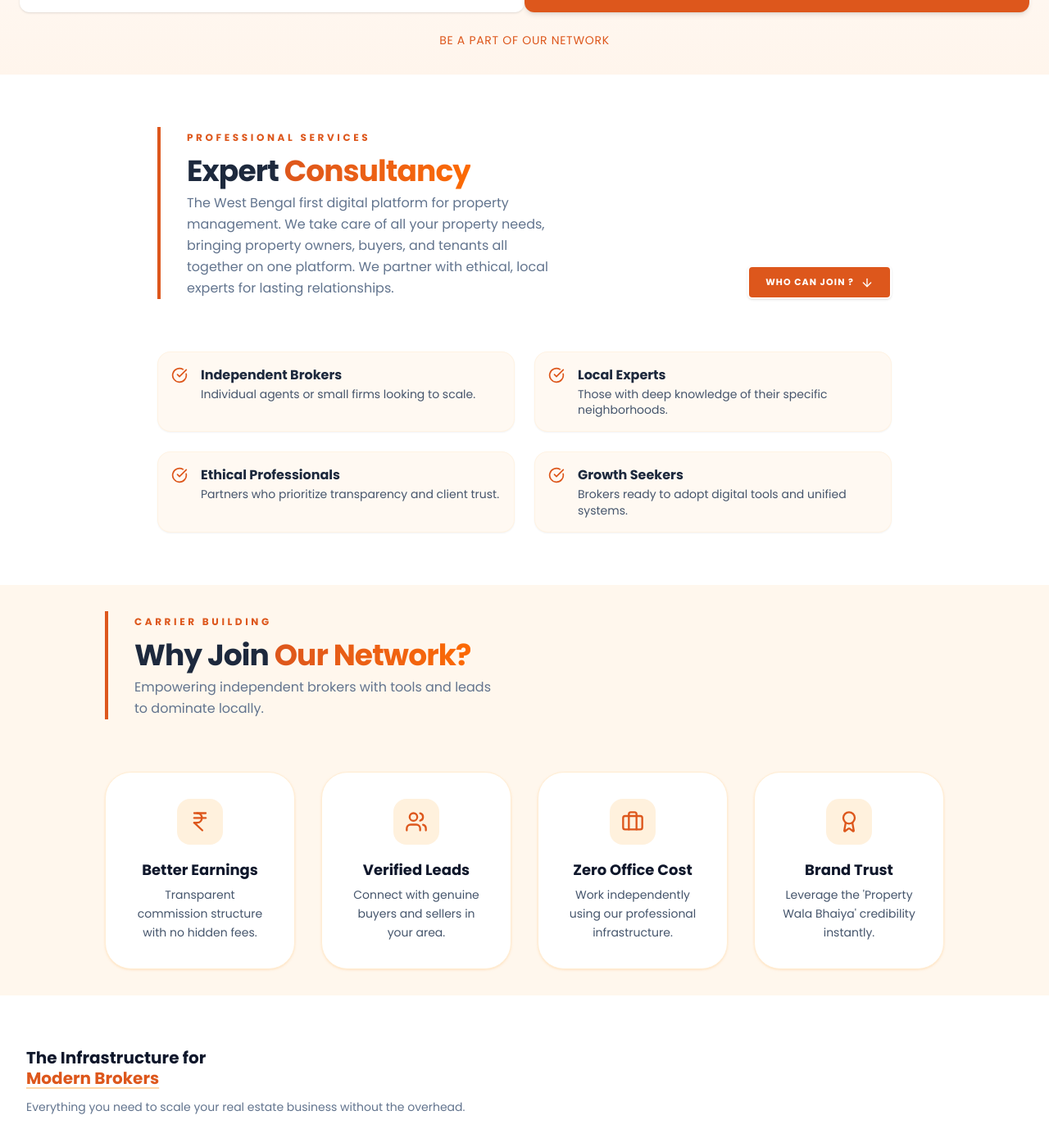
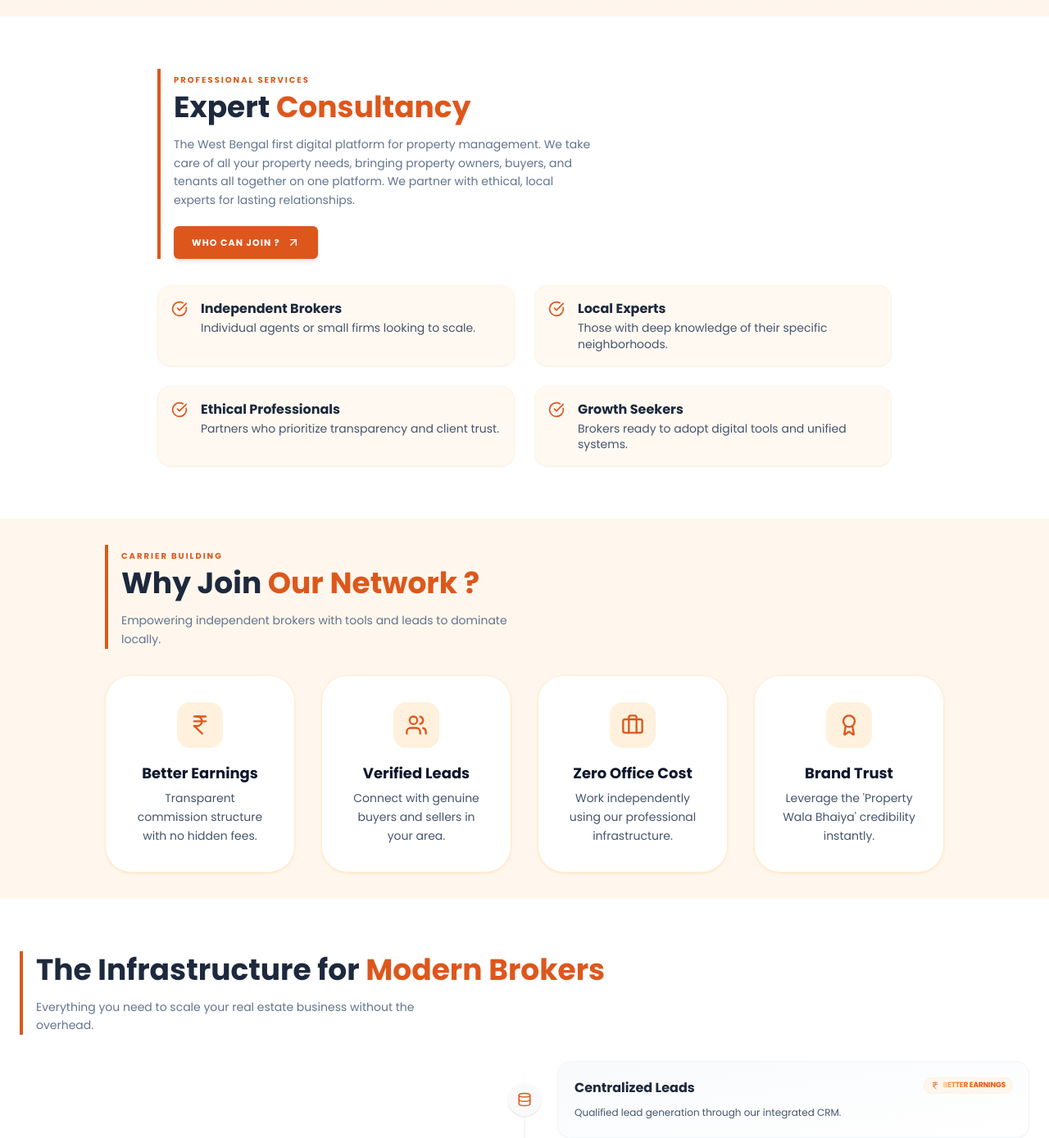
Before and after one commit to passportpulse/property-wala-ankita, a React (Vite) app: page / in a window 1280 px wide. Shown: the part 7256-8645 px from the top of the page at 82% size. Built offline with nearby package versions, Linux system fonts and the light colour scheme; a web font is replaced by a local one.

Commit message:
common header used in join us

```diff
--- a/src/components/Header.jsx
+++ b/src/components/Header.jsx
@@ -1,20 +1,60 @@
+import { ArrowUpRight } from "lucide-react"; // Refined icon
 import React from "react";
 
-export default function Header({ tag, title, highlight, subtitle }) {
+export default function Header({
+  tag,
+  title,
+  highlight,
+  subtitle,
+  buttonText,
+  onButtonClick, // Added prop for action
+}) {
   return (
-    <div className="relative mb-6 border-l-4 border-orange-600 pl-4">
-      <span className="text-[10px] font-black uppercase tracking-[0.2em] text-orange-600">
-        {tag}
-      </span>
+    <div className="relative mb-8 border-l-4 border-dark-orange pl-4 flex flex-col gap-3">
+      {/* TAG */}
+      <div>
+        <span className="text-[10px] font-black uppercase tracking-[0.2em] text-dark-orange">
+          {tag}
+        </span>
 
-      <h2 className="text-xl lg:text-4xl font-black text-slate-800">
-        {title} <span className="text-orange-600">{highlight}</span>
-      </h2>
+        {/* TITLE */}
+        <h2 className="text-lg lg:text-4xl font-black text-slate-800 leading-tight">
+          {title} <span className="text-dark-orange">{highlight}</span>
+        </h2>
+      </div>
 
+      {/* SUBTITLE */}
       {subtitle && (
-        <p className="text-slate-500 text-xs lg:text-base max-w-md">
+        <p className="text-slate-500 text-xs lg:text-sm max-w-lg leading-relaxed">
           {subtitle}
         </p>
+      )}
+
+      {/* BUTTON - Refined with better spacing and arrow */}
+      {buttonText && (
+        <button
+          onClick={onButtonClick}
+          className="
+            mt-2
+            cursor-pointer
+            bg-dark-orange text-white
+            inline-flex items-center gap-2 group
+            text-[10px] lg:text-[11px]
+            font-black uppercase tracking-widest
+            px-5 py-2.5
+            rounded-md
+            border-2 border-transparent
+            hover:bg-white hover:text-dark-orange hover:border-dark-orange
+            transition-all duration-300
+            shadow-md hover:shadow-orange-100
+            w-fit
+          "
+        >
+          {buttonText}
+          <ArrowUpRight
+            className="w-3 h-3 lg:w-4 lg:h-4 transition-transform duration-300 group-hover:translate-x-0.5 group-hover:-translate-y-0.5"
+          />
+        </button>
       )}
     </div>
   );
--- a/src/pages/joinus/sections/JoinHero.jsx
+++ b/src/pages/joinus/sections/JoinHero.jsx
@@ -2,28 +2,19 @@ import { CheckCircle } from "lucide-react";
 import Container from "../../../components/layout/Container";
 import Section from "../../../components/layout/Section";
 import logo from "../../../assets/logo_img.png";
+import Header from "../../../components/Header";
 
 const JoinHero = () => {
   return (
     <Section className="bg-linear-to-b from-[#FFF9F2] via-white to-[#FFF5EC] text-slate-900">
       <Container>
         {/* Header - Compact margins for mobile */}
-        <div className="relative mb-8 lg:mb-16 border-l-4 border-dark-orange pl-4 lg:pl-8">
-          <div className="flex flex-col md:flex-row md:items-end justify-between gap-4">
-            <div className="space-y-1 lg:space-y-2">
-              <span className="text-[10px] lg:text-xs font-black uppercase tracking-[0.3em] text-dark-orange">
-                Partner With Us
-              </span>
+        <Header
+          tag="Partner With Us"
+          title="Become"
+          highlight="Property Wala Bhaiya"
+        />
 
-              <h2 className="mt-3 text-2xl lg:text-4xl font-black text-slate-800 tracking-tight leading-none">
-                Become <br />
-                <span className="bg-linear-to-r from-dark-orange to-lighter-orange bg-clip-text text-transparent">
-                  Property Wala Bhaiya
-                </span>
-              </h2>
-            </div>
-          </div>
-        </div>
         <div className="grid grid-cols-12 items-stretch">
           {/* LEFT SIDE */}
           <div className="col-span-6 flex">
--- a/src/pages/joinus/sections/OurSolution.jsx
+++ b/src/pages/joinus/sections/OurSolution.jsx
@@ -1,9 +1,16 @@
 import {
-  Database, ShieldCheck, Layers, Globe,
-  IndianRupee, Users, Briefcase, Award
+  Database,
+  ShieldCheck,
+  Layers,
+  Globe,
+  IndianRupee,
+  Users,
+  Briefcase,
+  Award,
 } from "lucide-react";
 import Section from "../../../components/layout/Section";
 import Container from "../../../components/layout/Container";
+import Header from "../../../components/Header";
 
 export default function OurSolution() {
   const features = [
@@ -12,35 +19,37 @@ export default function OurSolution() {
       title: "Centralized Leads",
       text: "Qualified lead generation through our integrated CRM.",
       benefit: "Better Earnings",
-      benefitIcon: IndianRupee
+      benefitIcon: IndianRupee,
     },
     {
       icon: Layers,
       title: "Unified Inventory",
       text: "Real-time access to exclusive property listings.",
       benefit: "Verified Leads",
-      benefitIcon: Users
+      benefitIcon: Users,
     },
     {
       icon: ShieldCheck,
       title: "Compliance & Support",
       text: "Automated documentation and back-office assistance.",
       benefit: "Zero Office Cost",
-      benefitIcon: Briefcase
+      benefitIcon: Briefcase,
     },
     {
       icon: Globe,
       title: "Digital Presence",
       text: "Powerful branding and digital marketing support.",
       benefit: "Brand Trust",
-      benefitIcon: Award
+      benefitIcon: Award,
     },
   ];
 
   return (
     <Section>
       {/* 1. The Global CSS for the Text Shine */}
-      <style dangerouslySetInnerHTML={{ __html: `
+      <style
+        dangerouslySetInnerHTML={{
+          __html: `
         @keyframes textShine {
           0% { background-position: 200% center; }
           100% { background-position: -200% center; }
@@ -59,25 +68,24 @@ export default function OurSolution() {
           -webkit-text-fill-color: transparent;
           animation: textShine 4s linear infinite;
         }
-      `}} />
+      `,
+        }}
+      />
 
       <Container>
-        <div className="mb-10 px-2">
-          <h2 className="text-xl font-bold text-slate-900 leading-tight">
-            The Infrastructure for <br />
-            <span className="text-dark-orange underline decoration-orange-200 underline-offset-4">
-              Modern Brokers
-            </span>
-          </h2>
-          <p className="text-slate-500 text-sm mt-3">
-            Everything you need to scale your real estate business without the overhead.
-          </p>
-        </div>
+        <Header
+          title="The Infrastructure for"
+          highlight="Modern Brokers"
+          subtitle="Everything you need to scale your real estate business without the overhead."
+
+        />
 
         <div className="relative space-y-8 before:absolute before:inset-0 before:ml-5 before:-translate-x-px md:before:mx-auto md:before:translate-x-0 before:h-full before:w-0.5 before:bg-linear-to-b before:from-transparent before:via-slate-200 before:to-transparent">
           {features.map((item, index) => (
-            <div key={index} className="relative flex items-center justify-between md:justify-normal md:odd:flex-row-reverse group">
-
+            <div
+              key={index}
+              className="relative flex items-center justify-between md:justify-normal md:odd:flex-row-reverse group"
+            >
               <div className="flex items-center justify-center w-10 h-10 rounded-full border border-white bg-slate-50 text-dark-orange shadow-sm shrink-0 md:order-1 md:group-odd:-translate-x-1/2 md:group-even:translate-x-1/2">
                 <item.icon size={18} />
               </div>
--- a/src/pages/joinus/sections/WhoCanJoin.jsx
+++ b/src/pages/joinus/sections/WhoCanJoin.jsx
@@ -3,6 +3,7 @@ import { ArrowUpDown, CheckCircle } from "lucide-react";
 import Section from "../../../components/layout/Section";
 import Container from "../../../components/layout/Container";
 import { ArrowDown } from "lucide-react";
+import Header from "../../../components/Header";
 
 export default function WhoCanJoin() {
   const criteria = [
@@ -29,51 +30,17 @@ export default function WhoCanJoin() {
       <Container>
         <div className="max-w-4xl mx-auto">
           {/* COMPACT HEADER */}
-          <div className="relative mb-8 lg:mb-16 border-l-4 border-dark-orange pl-4 lg:pl-8">
-            <div className="flex flex-col md:flex-row md:items-end justify-between gap-4">
-              <div className="space-y-1 lg:space-y-2">
-                <span className="text-[10px] lg:text-xs font-black uppercase tracking-[0.3em] text-dark-orange">
-                  Professional Services
-                </span>
-
-                <h2 className="mt-3 text-2xl lg:text-4xl font-black text-slate-800 tracking-tight leading-none">
-                  Expert{" "}
-                  <span className="bg-linear-to-r from-dark-orange to-lighter-orange bg-clip-text text-transparent">
-                    Consultancy
-                  </span>
-                </h2>
-
-                <p className="text-slate-500 max-w-md text-xs lg:text-base leading-relaxed font-medium">
-                  The West Bengal first digital platform for property
+          <Header
+            tag="Professional Services"
+            title="Expert"
+            highlight="Consultancy"
+            subtitle="The West Bengal first digital platform for property
                   management. We take care of all your property needs, bringing
                   property owners, buyers, and tenants all together on one
                   platform. We partner with ethical, local experts for lasting
-                  relationships.
-                </p>
-              </div>
-
-              <button
-                // onClick={() => navigate("/buy")}
-                className="
-    cursor-pointer
-    bg-dark-orange text-white
-    flex items-center gap-2 group
-    text-[10px] lg:text-[11px]
-    font-black uppercase tracking-widest
-    px-4 py-2 lg:px-5 lg:py-2.5
-    border-2 border-white
-    rounded-md
-    hover:bg-white hover:text-orange-600 hover:border-orange-600
-    transition-all duration-300
-    shadow-sm hover:shadow-md
-    w-fit
-  "
-              >
-                Who Can Join ?
-                <ArrowDown className="w-3 h-3 lg:w-4 lg:h-4 group-hover:translate-x-1 group-hover:-translate-y-1 transition-transform duration-300" />
-              </button>
-            </div>
-          </div>
+                  relationships."
+            buttonText="Who Can Join ?"
+          />
 
           {/* Criteria Grid */}
           <div className="grid grid-cols-1 sm:grid-cols-2 gap-3 md:gap-6">
--- a/src/pages/joinus/sections/WhyToJoin.jsx
+++ b/src/pages/joinus/sections/WhyToJoin.jsx
@@ -2,6 +2,7 @@ import React from "react";
 import { IndianRupee, Users, Briefcase, Award } from "lucide-react";
 import Section from "../../../components/layout/Section";
 import Container from "../../../components/layout/Container";
+import Header from "../../../components/Header";
 
 export default function WhyToJoin() {
   const benefits = [
@@ -32,26 +33,13 @@ export default function WhyToJoin() {
       <Container>
         <div className="max-w-5xl mx-auto">
           {/* Header - Compact margins for mobile */}
-          <div className="relative mb-8 lg:mb-16 border-l-4 border-dark-orange pl-4 lg:pl-8">
-            <div className="flex flex-col md:flex-row md:items-end justify-between gap-4">
-              <div className="space-y-1 lg:space-y-2">
-                <span className="text-[10px] lg:text-xs font-black uppercase tracking-[0.3em] text-dark-orange">
-                  Carrier Building
-                </span>
-
-                <h2 className="mt-3 text-2xl lg:text-4xl font-black text-slate-800 tracking-tight leading-none">
-                  Why Join{" "}
-                  <span className="bg-linear-to-r from-dark-orange to-lighter-orange bg-clip-text text-transparent">
-                    Our Network?
-                  </span>
-                </h2>
-                <p className="text-slate-500 max-w-md text-xs lg:text-base leading-relaxed font-medium">
-                  Empowering independent brokers with tools and leads to
-                  dominate locally.
-                </p>
-              </div>
-            </div>
-          </div>
+          <Header
+            tag="Carrier Building"
+            title="Why Join"
+            highlight="Our Network ?"
+            subtitle="Empowering independent brokers with tools and leads to
+                  dominate locally."
+          />
 
           {/* Benefits Grid - Compact 2-column mobile layout */}
           <div className="grid grid-cols-2 lg:grid-cols-4 gap-3 md:gap-8">
```
